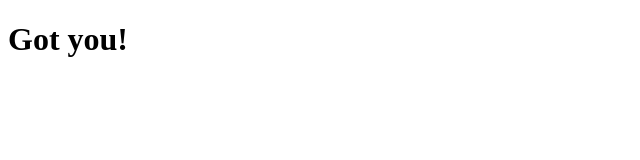
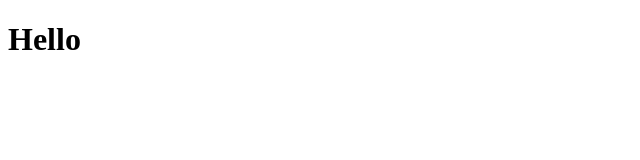
Before and after one commit to POPPYKIWI/Please_Work, a plain HTML site: page index.html in a window 1280 px wide. Shown: the whole page, without its empty margins (0-640 px from the left). Drawn offline with Linux system fonts and the light colour scheme.

Commit message:
JS가 왜 HTML과 소통 하는건지 잘 몰랐는데 ID CLASS를 이해하면서 이유를 알게됨

```diff
--- a/index.html
+++ b/index.html
@@ -8,7 +8,9 @@
     <title>Momentum</title>
 </head>
 <body>
-    <h1 class="yaho!" id="title">Grab me!</h1>
+    <div class="hello">
+        <h1>Grab me!</h1>
+    </div>
     <script src="script.js"></script>
 </body>
 
--- a/script.js
+++ b/script.js
@@ -1,6 +1,3 @@
-const title = document.getElementById("title");
+const title = document.querySelector(".hello h1");
 
-title.innerText ="Got you!";
-
-console.log(title.id);
-console.log(title.className);
+title.innerText = "Hello";
```
Also changed, not shown: test.txt.
